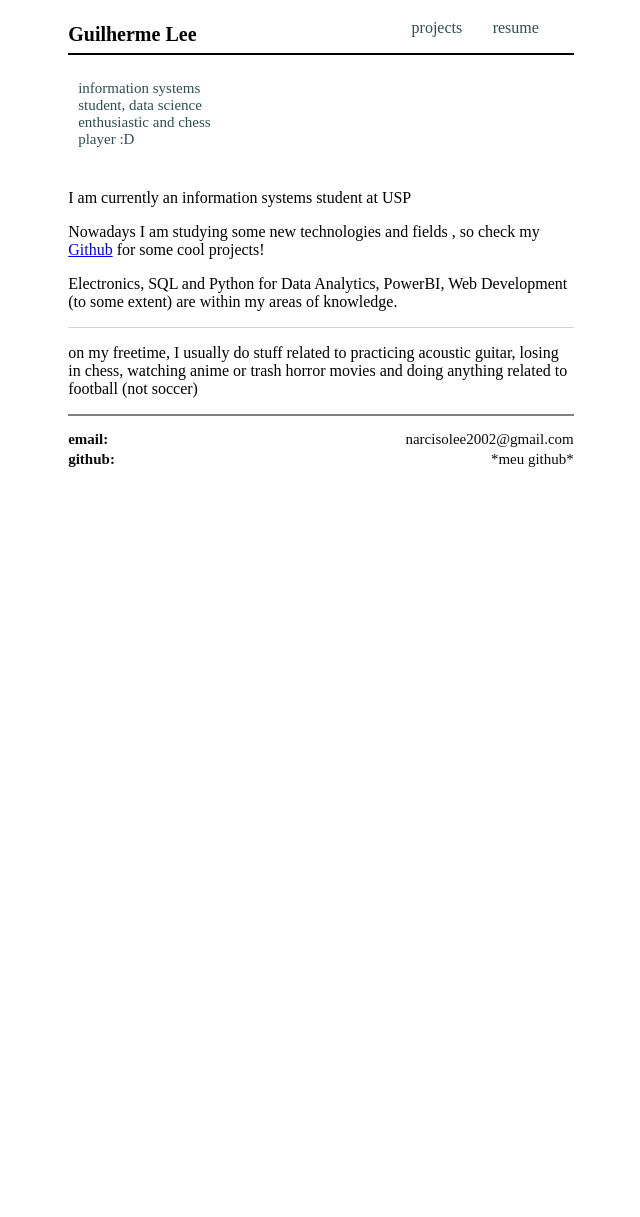
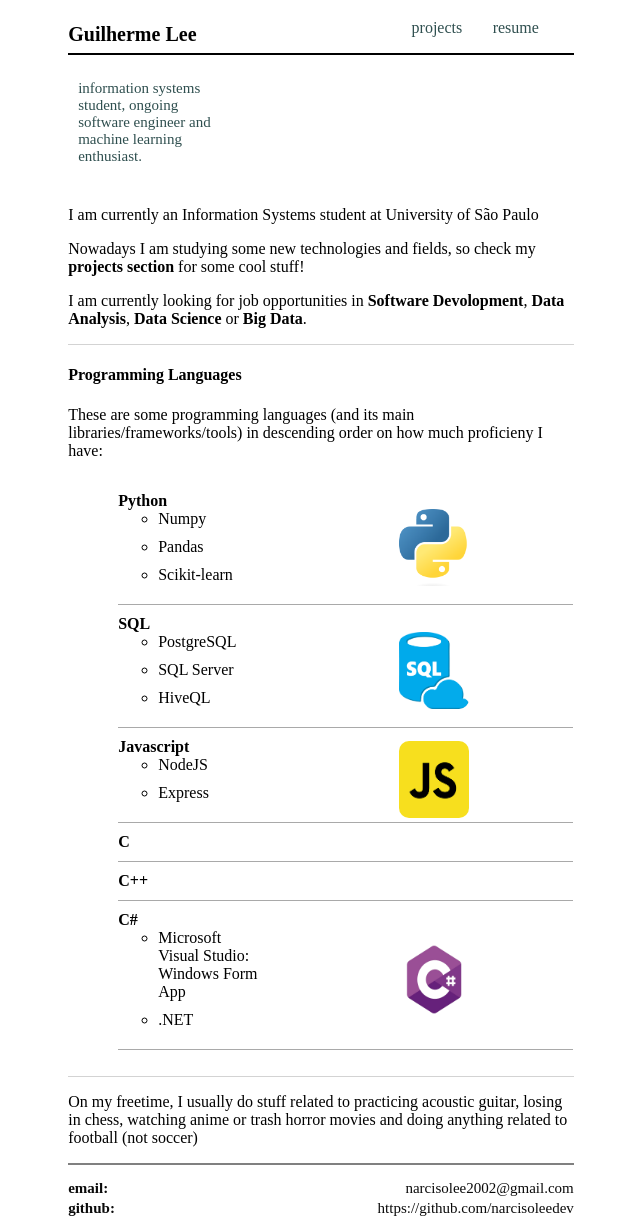
Before and after one commit to narcisoleedev/personalweb, a website: page src/index.html in a window 1280 px wide. Shown: the part 97-1314 px from the top of the page, without its empty margins (319-959 px from the left). Before the commit the page ends 800 px from the top, so only its background shows below. Drawn offline with Linux system fonts and the light colour scheme.

Commit message:
added programming skills

```diff
--- a/src/index.html
+++ b/src/index.html
@@ -29,24 +29,70 @@
     <main>
       <div id="description">
         <p>
-          information systems student, data science enthusiastic and chess
-          player :D
+          information systems student, ongoing software engineer and machine learning enthusiast.
         </p>
       </div>
       <div id="aboutme">
-        <p>I am currently an information systems student at USP</p>
+        <p>I am currently an Information Systems student at University of São Paulo</p>
         <p>
-          Nowadays I am studying some new technologies and fields , so check my
-          <a href="https://www.github.com">Github</a> for some cool projects!
+          Nowadays I am studying some new technologies and fields, so check my
+          <b>projects section</b> for some cool stuff!
         </p>
         <p>
-          Electronics, SQL and Python for Data Analytics, PowerBI, Web
-          Development (to some extent) are within my areas of knowledge.
+          I am currently looking for job opportunities in <b>Software Devolopment</b>, <b>Data Analysis</b>, <b>Data Science</b> or<b> Big Data</b>.
         </p>
+      </div>
+      <div id="programmingskills">
+        <h4>Programming Languages</h4>
+        <p>These are some programming languages (and its main libraries/frameworks/tools) in descending order on how much proficieny I have:</p>
+        <div id="programmingskills-flexbox">
+        <ul class="no-list">
+          <div class="no-list-div"><li><b>Python</b>
+            <ul>
+              <li>Numpy</li>
+              <li>Pandas</li>
+              <li>Scikit-learn</li>
+            </ul>
+          </li>
+        <div class="align-imgs"><img class="pl-img" src="../img/py.png" width="70px" height="76.70px"></div>
+        <div class="space-imgs"></div>
+        </div>
+          <div class="no-list-div"><li><b>SQL</b>
+            <ul>
+              <li>PostgreSQL</li>
+              <li>SQL Server</li>
+              <li>HiveQL</li>
+            </ul>
+          </li>
+        <div class="align-imgs"><img class="pl-img" src="../img/sql.png" width="70px" height="76.70px"></div>
+        <div class="space-imgs"></div>
+        </div>
+          <div class="no-list-div"><li><b>Javascript</b>
+            <ul>
+              <li>NodeJS</li>
+              <li>Express</li>
+            </ul>
+          </li>
+          <div class="align-imgs"><img class="pl-img" src="../img/js.png" width="70px" height="76.70px"></div>
+          <div class="space-imgs"></div>
+          </div>
+          <div class="no-list-div"><li><b>C</b> </li></div>
+          <div class="no-list-div"><li><b>C++</b> </li></div>
+          <div class="no-list-div"><li><b>C#</b>
+            <ul>
+              <li>Microsoft Visual Studio: Windows Form App</li>
+              <li>.NET</li>
+            </ul>
+          </li>
+          <div class="align-imgs"><img class="pl-img" src="../img/cs.webp" width="70px" height="76.70px"></div>
+          <div class="space-imgs"></div>
+          </div>
+        </ul>
+      </div>
       </div>
       <div id="hobbiesandinterests">
         <p>
-          on my freetime, I usually do stuff related to practicing acoustic
+          On my freetime, I usually do stuff related to practicing acoustic
           guitar, losing in chess, watching anime or trash horror movies and
           doing anything related to football (not soccer)
         </p>
@@ -60,7 +106,7 @@
         </div>
         <div class="contact-div">
           <b><p>github:</p></b>
-          <p>*meu github*</p>
+          <p>https://github.com/narcisoleedev</p>
         </div>
       </div>
     </footer>
--- a/src/styles.css
+++ b/src/styles.css
@@ -54,6 +54,47 @@ main {
 #aboutme {
   border-bottom: 1px solid lightgray;
 }
+#programmingskills{
+  border-bottom: 1px solid lightgray;
+}
+#programmingskills-flexbox{
+  display: flex;
+  flex-direction: row;
+}
+.no-list{
+  width: 90%;
+  list-style: none;
+  padding-left: 50px;
+}
+.no-list li{
+  width: 100px;
+  margin-bottom: 10px;
+}
+.no-list-div{
+  display: flex;
+  flex-direction: row;
+  justify-content: space-between;
+  border-bottom: 1px solid darkgray;
+  margin-bottom: 10px;
+}
+.align-imgs{
+  display: flex;
+  justify-content: right;
+  align-items: center;
+  width: 50%;
+}
+.space-imgs{
+  width: 80px;
+}
+.pl-img{
+  border-radius: 10px;
+}
+.no-list-div ul{
+
+}
+.no-list-div li{
+  text-overflow: none;
+}
 #hobbiesandinterests {
 }
 #contact {
```
Also changed, not shown: img/cs.webp (added), img/js.png (added), img/py.png (added), img/sql.png (added).
